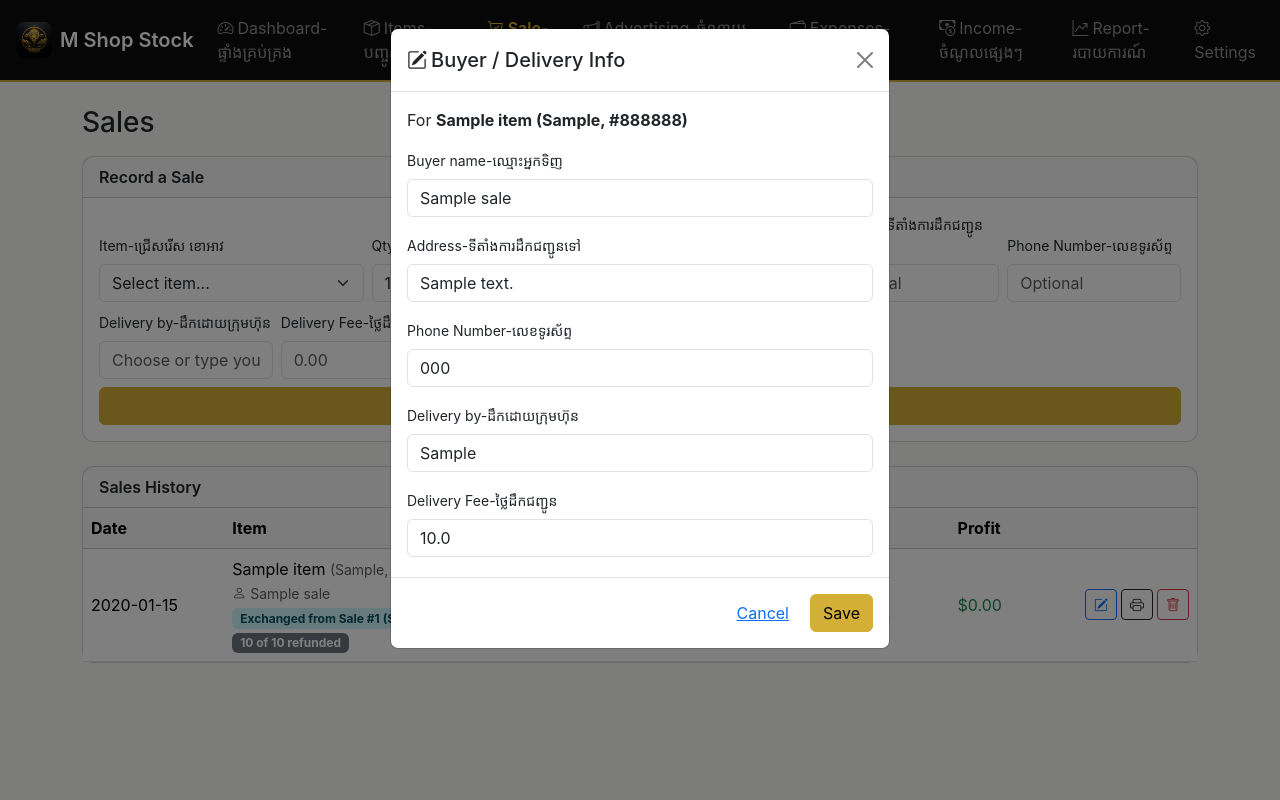
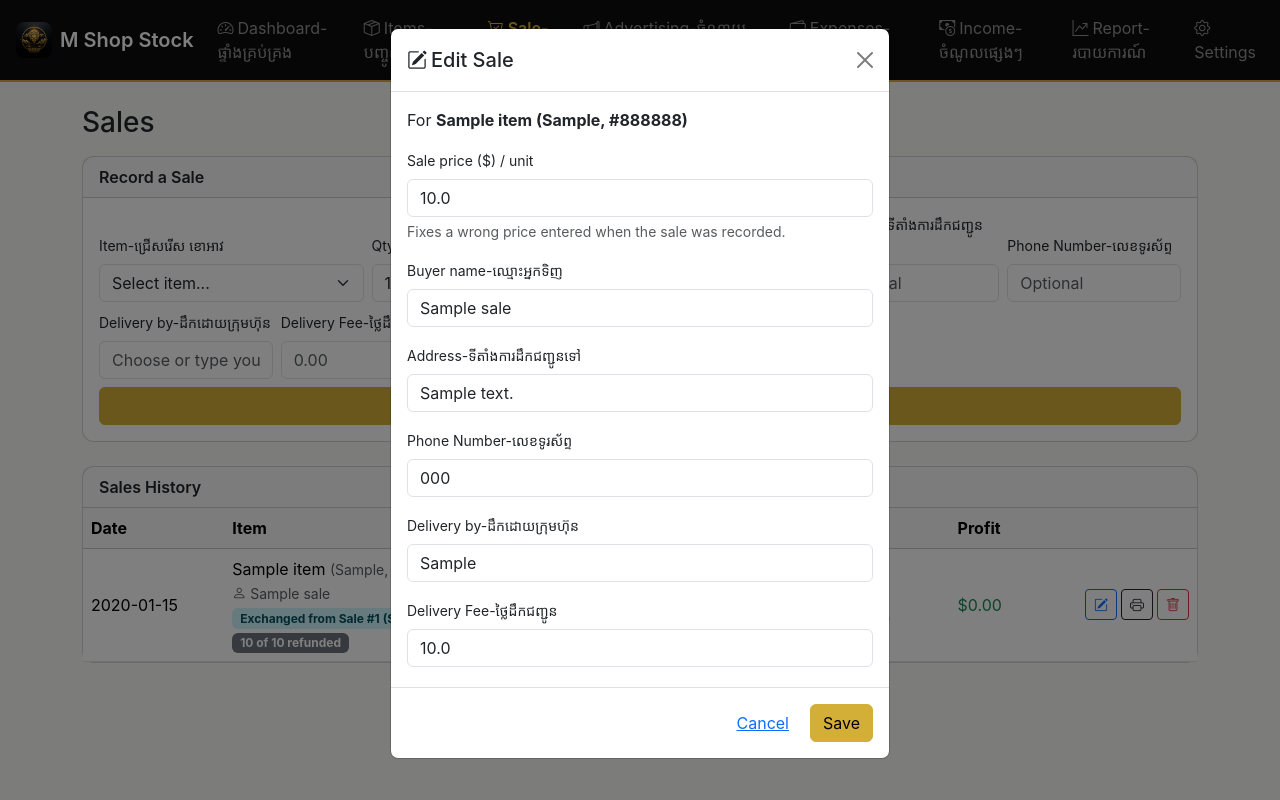
Before and after one commit to yimphaly68/mshop, a Flask app: page /sales in a window 1280 px wide, after a click on "Edit price / buyer / delivery info". Run offline with Flask 3, Linux system fonts and the light colour scheme; tables that the repository leaves empty hold one stand-in row (values such as "Sample post").

Commit message:
Allow editing sale price from the buyer/delivery edit modal
The Edit button on a sale now also loads and lets you fix the sale
price, for correcting a wrong amount typed when the sale was first
recorded. Rejects zero/negative values and keeps the existing price
in that case rather than silently zeroing it out.

Co-Authored-By: Claude Sonnet 5 <noreply@anthropic.com>

```diff
--- a/app.py
+++ b/app.py
@@ -537,20 +537,27 @@ def sale_new():
 @app.route("/sales/<int:sale_id>/edit-delivery", methods=["POST"])
 def sale_edit_delivery(sale_id):
     db = get_db()
-    sale = db.execute(text("SELECT id FROM sales WHERE id = :id"), {"id": sale_id}).mappings().first()
+    sale = db.execute(text("SELECT id, sale_price FROM sales WHERE id = :id"), {"id": sale_id}).mappings().first()
     if not sale:
         flash("Sale not found.", "danger")
         return redirect(url_for("sales_list"))
 
+    sale_price = parse_float(request.form.get("sale_price"), sale["sale_price"])
+    if sale_price <= 0:
+        flash("Price must be greater than zero — not updated.", "danger")
+        sale_price = sale["sale_price"]
+
     db.execute(text(
         "UPDATE sales SET buyer_name=:buyer_name, address=:address, "
-        "phone_number=:phone_number, delivery_by=:delivery_by, delivery_fee=:delivery_fee WHERE id=:id"
+        "phone_number=:phone_number, delivery_by=:delivery_by, delivery_fee=:delivery_fee, "
+        "sale_price=:sale_price WHERE id=:id"
     ), {
         "buyer_name": request.form.get("buyer_name", "").strip(),
         "address": request.form.get("address", "").strip(),
         "phone_number": request.form.get("phone_number", "").strip(),
         "delivery_by": request.form.get("delivery_by", "").strip(),
         "delivery_fee": parse_float(request.form.get("delivery_fee"), 0),
+        "sale_price": sale_price,
         "id": sale_id,
     })
     db.commit()
--- a/templates/sales.html
+++ b/templates/sales.html
@@ -108,7 +108,7 @@
           </td>
           <td class="text-end">
             <div class="d-flex justify-content-end gap-1">
-              <button type="button" class="btn btn-sm btn-outline-primary" title="Edit buyer / delivery info"
+              <button type="button" class="btn btn-sm btn-outline-primary" title="Edit price / buyer / delivery info"
                 data-bs-toggle="modal" data-bs-target="#editDeliveryModal"
                 data-sale-id="{{ s.id }}"
                 data-item-label="{{ s.item_name }}{% if s.item_size %} ({{ s.item_size }}{% if s.item_color %}, {{ s.item_color }}{% endif %}){% endif %}"
@@ -116,7 +116,8 @@
                 data-address="{{ s.address or '' }}"
                 data-phone-number="{{ s.phone_number or '' }}"
                 data-delivery-by="{{ s.delivery_by or '' }}"
-                data-delivery-fee="{{ s.delivery_fee }}">
+                data-delivery-fee="{{ s.delivery_fee }}"
+                data-sale-price="{{ s.sale_price }}">
                 <i class="bi bi-pencil-square"></i>
               </button>
               <a href="{{ url_for('sale_receipt', sale_id=s.id) }}" target="_blank" class="btn btn-sm btn-outline-dark" title="Print receipt">
@@ -222,11 +223,16 @@
   <div class="modal-dialog">
     <form method="post" id="editDeliveryForm" class="modal-content">
       <div class="modal-header">
-        <h5 class="modal-title"><i class="bi bi-pencil-square me-1"></i>Buyer / Delivery Info</h5>
+        <h5 class="modal-title"><i class="bi bi-pencil-square me-1"></i>Edit Sale</h5>
         <button type="button" class="btn-close" data-bs-dismiss="modal"></button>
       </div>
       <div class="modal-body">
         <p class="mb-3">For <strong id="editDeliveryItemLabel"></strong></p>
+        <div class="mb-3">
+          <label class="form-label small">Sale price ({{ CURRENCY }}) / unit</label>
+          <input type="number" step="0.01" min="0.01" name="sale_price" id="editSalePrice" class="form-control" required>
+          <div class="form-text">Fixes a wrong price entered when the sale was recorded.</div>
+        </div>
         <div class="mb-3">
           <label class="form-label small">Buyer name-ឈ្មោះអ្នកទិញ</label>
           <input type="text" name="buyer_name" id="editBuyerName" class="form-control" placeholder="Optional">
@@ -295,6 +301,7 @@ document.getElementById('editDeliveryModal').addEventListener('show.bs.modal', f
   const btn = event.relatedTarget;
   const saleId = btn.getAttribute('data-sale-id');
   document.getElementById('editDeliveryItemLabel').textContent = btn.getAttribute('data-item-label');
+  document.getElementById('editSalePrice').value = btn.getAttribute('data-sale-price');
   document.getElementById('editBuyerName').value = btn.getAttribute('data-buyer-name');
   document.getElementById('editAddress').value = btn.getAttribute('data-address');
   document.getElementById('editPhoneNumber').value = btn.getAttribute('data-phone-number');
```
